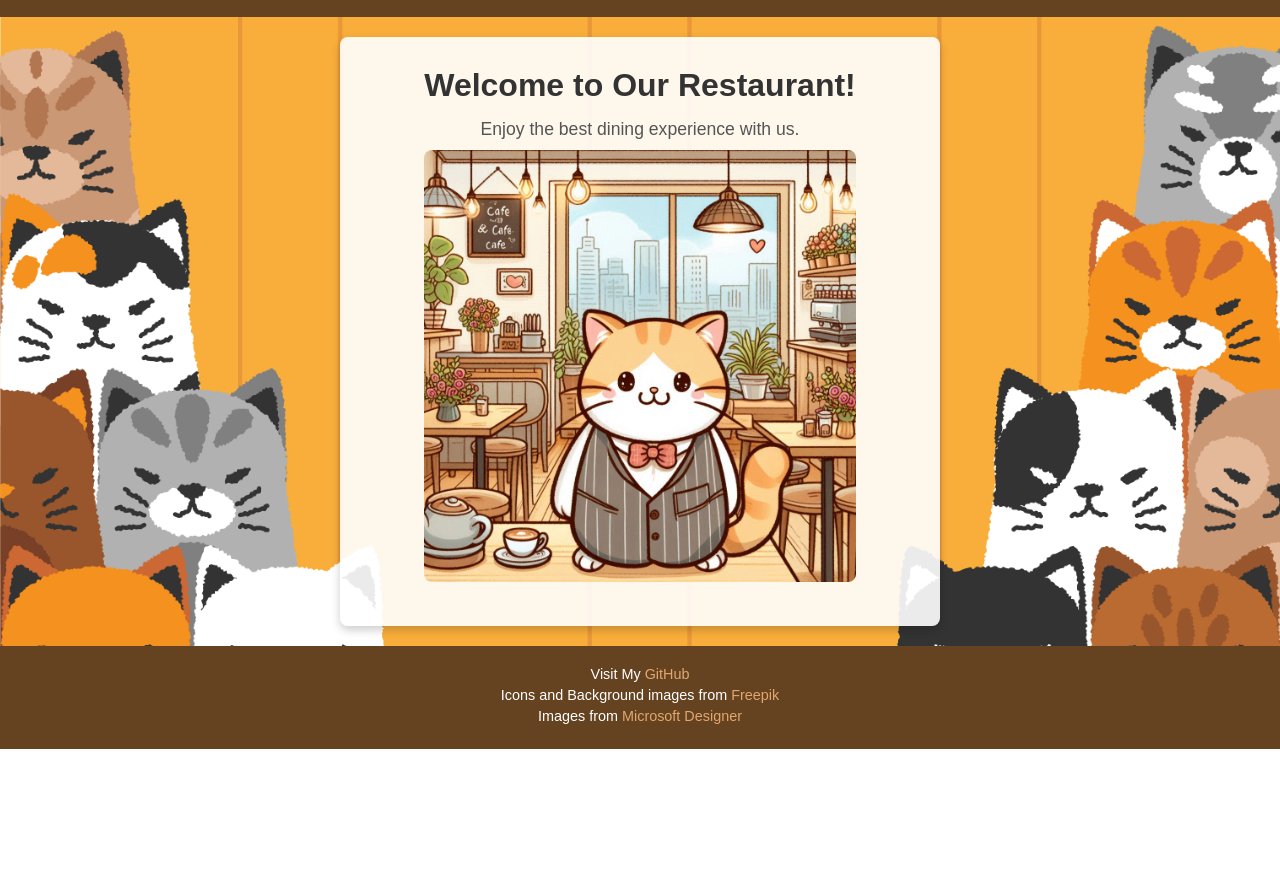
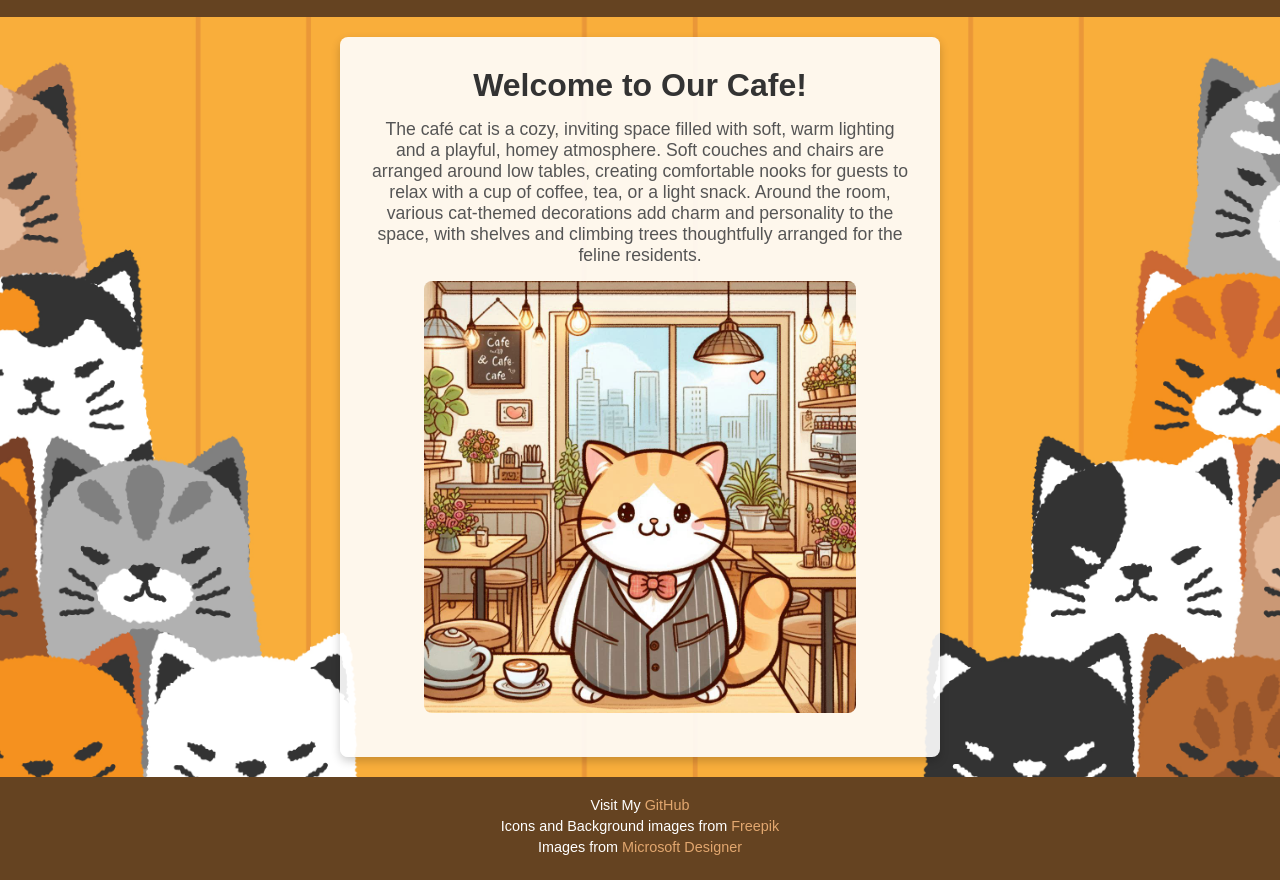
Before and after one commit to VinLvy/Restaurant-Page, a website built with webpack: page src/template.html in a window 1280 px wide. Shown: the part 63-943 px from the top of the page. Before the commit the page ends 812 px from the top, so only its background shows below. Built offline with nearby package versions, Linux system fonts and the light colour scheme.

Commit message:
Homepage 1.1

```diff
--- a/src/home.js
+++ b/src/home.js
@@ -8,10 +8,10 @@ export default function loadHome() {
     const card = document.createElement('div');
 
     const headline = document.createElement('h1');
-    headline.textContent = "Welcome to Our Restaurant!";
+    headline.textContent = "Welcome to Our Cafe!";
 
     const description = document.createElement('p');
-    description.textContent = "Enjoy the best dining experience with us.";
+    description.textContent = "The café cat is a cozy, inviting space filled with soft, warm lighting and a playful, homey atmosphere. Soft couches and chairs are arranged around low tables, creating comfortable nooks for guests to relax with a cup of coffee, tea, or a light snack. Around the room, various cat-themed decorations add charm and personality to the space, with shelves and climbing trees thoughtfully arranged for the feline residents.";
 
     const image = document.createElement('img');
     image.src = restaurantImage;
--- a/src/style.css
+++ b/src/style.css
@@ -91,7 +91,7 @@
   #content p {
     font-size: 1.1em;
     color: #555;
-    margin-bottom: 10px;
+    margin-bottom: 15px;
   }
 
   .center-image {
```
